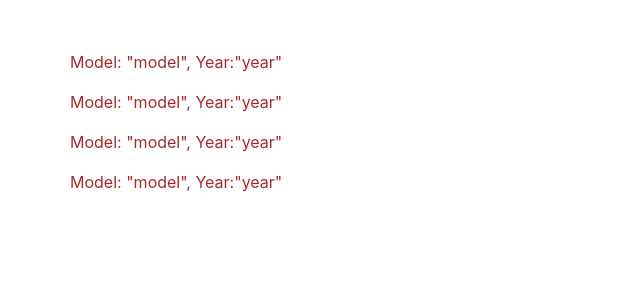
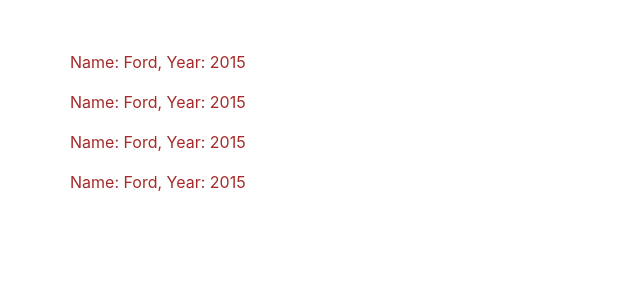
Before and after one commit to Aionoff/ng2-course-theory, an Angular app: page / in a window 1280 px wide. Shown: the top 300 px of the page, without its empty margins (0-640 px from the left). Built offline with nearby package versions, Linux system fonts and the light colour scheme.

Commit message:
Fields carName and carYear have been implemented in Car component

```diff
--- a/src/app/car/car.component.html
+++ b/src/app/car/car.component.html
@@ -1,3 +1,3 @@
 <p>
-  Model: "model", Year:"year"
+  Name: {{ carName }}, Year: {{ carYear}}
 </p>
--- a/src/app/car/car.component.ts
+++ b/src/app/car/car.component.ts
@@ -5,11 +5,7 @@
   templateUrl: './car.component.html',
   styleUrls: ['./car.component.scss']
 })
-export class CarComponent implements OnInit {
-
-  constructor() { }
-
-  ngOnInit() {
-  }
-
+export class CarComponent{
+  carName = 'Ford';
+  carYear = 2015;
 }
```
